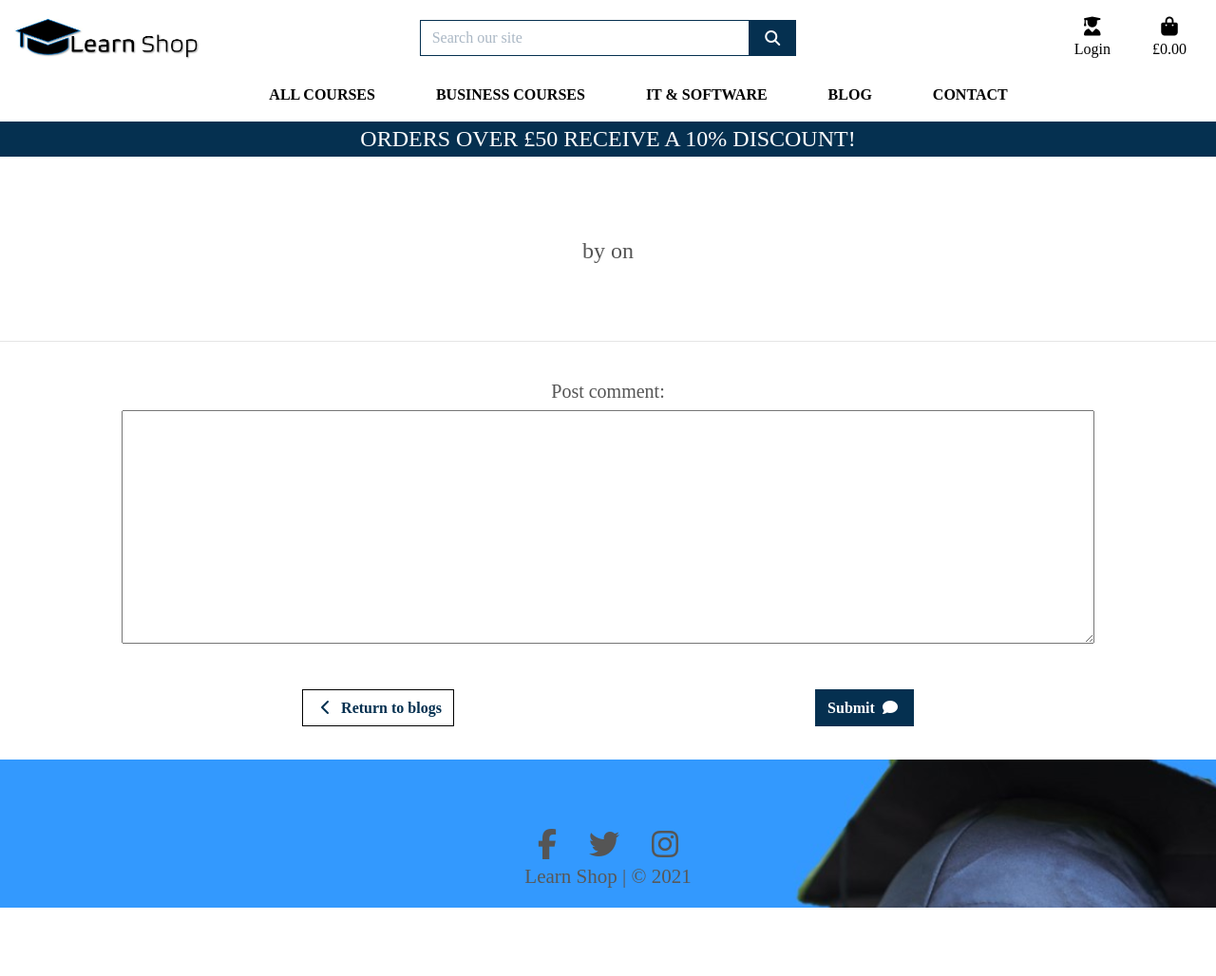
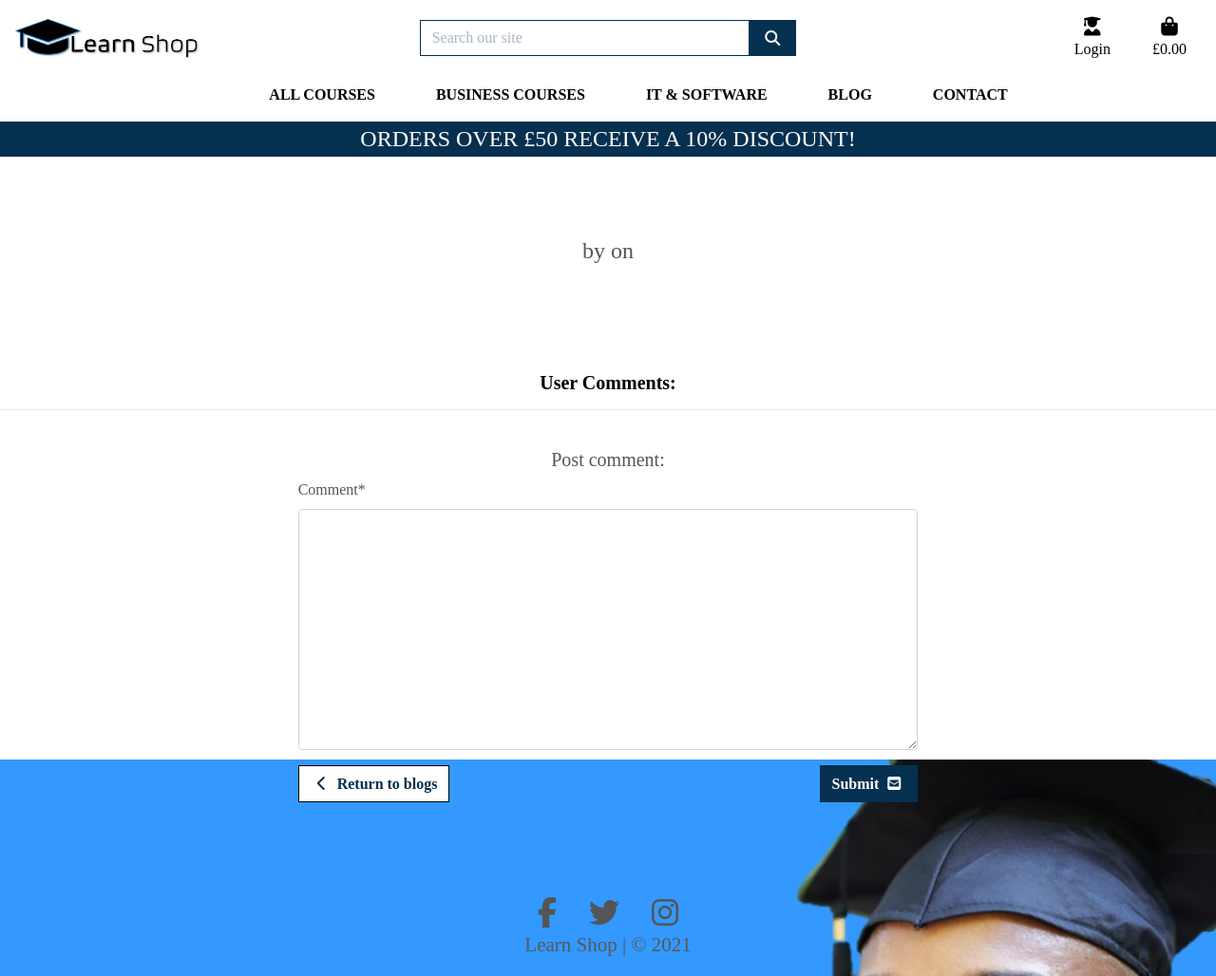
Before and after one commit to DanteHealy/Learn_Shop, a Django app: template blog/templates/blog/blog_detail.html in a window 1280 px wide. Shown: the whole page at 95% size. Before the commit the page ends 956 px from the top, so only its background shows below. Run offline with Django 3.2, Linux system fonts and the light colour scheme; the template is opened without the code that fills it: values that come from a table or form of the project are taken from there, others are empty; parts of the project's set-up code (start-up, migrations or seed data) failed here and were passed over; some libraries are stand-ins or nearby versions; some web fonts are replaced.

Commit message:
Complete blog app functionality and layout styling

```diff
--- a/blog/forms.py
+++ b/blog/forms.py
@@ -3,11 +3,10 @@
 
 
 class CommentForm(forms.ModelForm):
-    """ Contact form """
+    """ Comment form """
 
     class Meta:
         model = Comment
         fields = [
-            'user',
             'comment',
         ]
--- a/blog/templates/blog/blog_detail.html
+++ b/blog/templates/blog/blog_detail.html
@@ -39,47 +39,46 @@
     </div>
 
     <div>
+        <h5 class="text-center text-black font-weight-bold mt-5">User Comments:</h5>
         <hr>
         {% for c in comment %}
-        <div class="text-center">
-            <p>
-                {{c.comment|linebreaks}}
+        <div class="text-center text-black my-5">
+            <p>{{c.comment|linebreaks}}</p>
                 <div class="col-4 offset-4">
                     <hr>
                 </div>
-                <span class="text-muted">Posted by: {{ c.user|title }} on {{c.created_at}}</span>
+                <span class="font-italic">Posted by: {{ c.user|title }} on {{c.created_at}}</span>
 
                 <hr>
-            </p>
+
         </div>
         {% endfor %}
 
-
         <div class="container pt-4">
-            <div class="row justify-content-center">
-                <div class="col-8">
+            <div class="row">
+                <div class="col-8 offset-2">
                     <h5 class="text-center">Post comment:</h5>
-                </div>
-                <textarea name="comment" id="comment" cols="120" rows="10"  placeholder="Enter your comment">
-                </textarea>
-            </div>
-            <div class="row justify-content-around">
-                <div class="text-left mt-5 mb-2">
+                    <!-- Comment form -->
+                        <form action="{% url 'blog_detail' blogpost.id %}" method="post" enctype="multipart/form-data" class="form" >
+                            {% csrf_token %}
+                            {% for field in form %}
+                                {{ field | as_crispy_field }}
+                            {% endfor %}
                             <a  href="{% url 'blog' %}" class="btn btn-outline-blue rounded-0">
                                 <span class="icon">
                                     <i class="fas fa-chevron-left"></i>
                                 </span>
                                 <span class="font-weight-bold">Return to blogs</span>
                             </a>
-                </div>
-                <div class="submit-button text-right mt-5 mb-2">
-                    <button id="submit-button" class="btn btn-blue rounded-0">
+                            <button type="submit" id="submit-button" class="btn btn-blue rounded-0 float-right">
                                 <span class="font-weight-bold">Submit</span>
                                 <span class="icon">
-                            <i class="fas fa-comment"></i>
+                                    <i class="fas fa-envelope-square"></i>
                                 </span>
                             </button>
+                        </form>
                 </div>
+
             </div>
         </div>
     </div>
--- a/contact/templates/contact/contact.html
+++ b/contact/templates/contact/contact.html
@@ -1,7 +1,5 @@
 {% extends 'base.html' %}
 {% load static %}
-
-
 
 {% block page_header %}
     <div class="container header-container">
@@ -15,8 +13,6 @@
 
     <!-- Removes background image from base.html -->
     <div class="overlay"></div>
-
-
 
     <div class="container">
         <div class="row">
@@ -44,7 +40,6 @@
             </div>
         </div>
     </div>
-
 
     <!-- Address -->
     <div class="container pb-5">
@@ -75,5 +70,4 @@
         </div>
     </div>
 
-
 {% endblock %}
```
Also changed, not shown: blog/models.py (+7 -2 lines), blog/views.py (+37 -2 lines), README.md, readme/wireframes/checkout-page.png (renamed from readme/wireframes/Checkout.png). Lines whose indentation alone changed are shown as unchanged.
